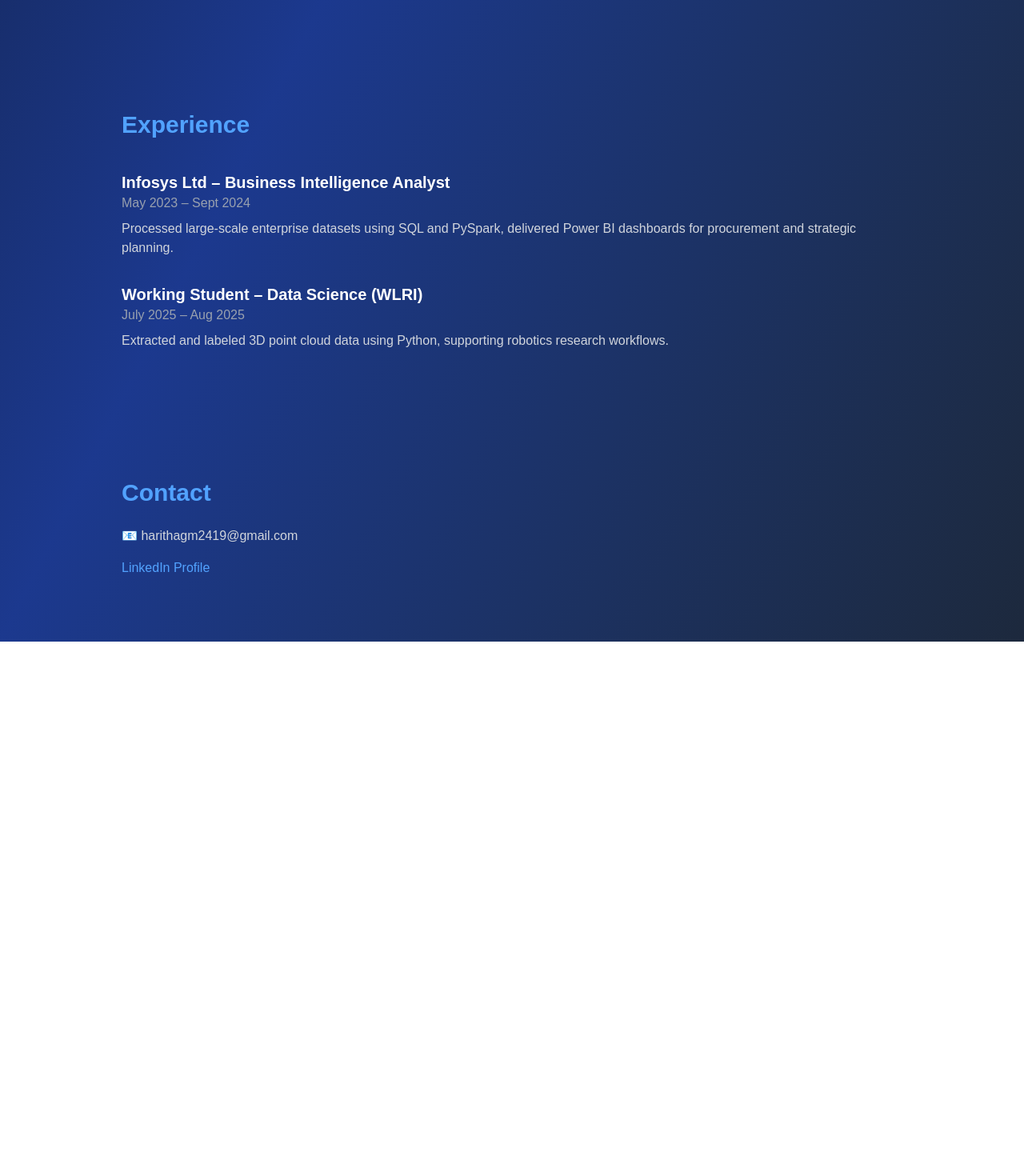
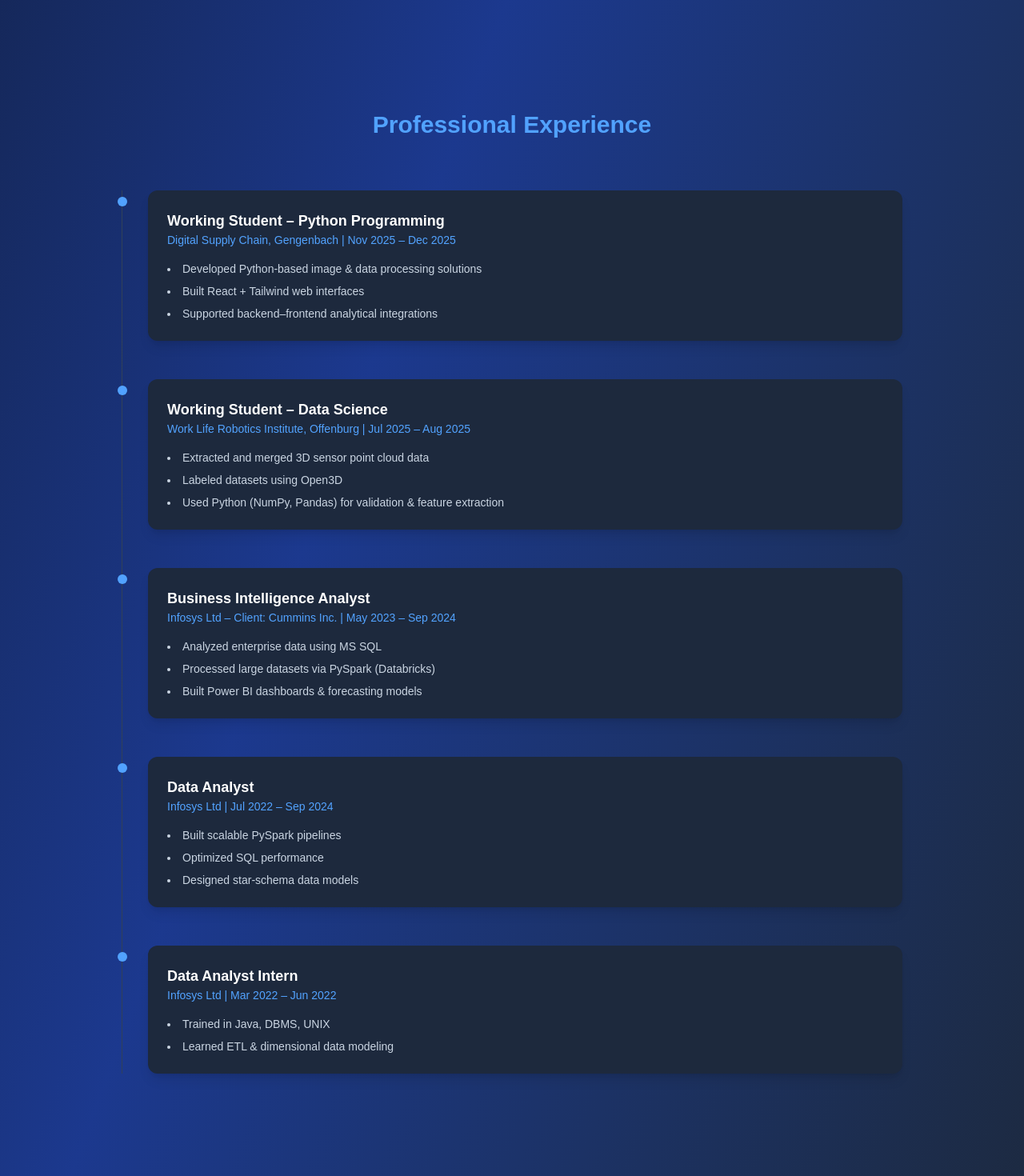
Before and after one commit to harithagm2419/haritha-portfolio_1, a Next.js app: page / in a window 1280 px wide. Shown: the part 1740-3210 px from the top of the page at 80% size. Before the commit the page ends 2542 px from the top, so only its background shows below. Built offline with nearby package versions, Linux system fonts and the light colour scheme.

Commit message:
updated experience section

```diff
--- a/app/page.tsx
+++ b/app/page.tsx
@@ -132,38 +132,114 @@
 
 {/* EXPERIENCE SECTION */}
 <section id="experience" className="py-20 px-6 max-w-5xl mx-auto">
-        <div className="max-w-5xl mx-auto">
-          <h2 className="text-3xl font-semibold mb-10 text-blue-400">
-            Experience
+  <h2 className="text-3xl font-semibold mb-16 text-blue-400 text-center">
+    Professional Experience
   </h2>
 
-          <div className="space-y-8">
+  <div className="relative border-l border-slate-700">
 
-            <div>
-              <h3 className="text-xl font-semibold">
-                Infosys Ltd – Business Intelligence Analyst
+    {/* ITEM 1 */}
+    <div className="mb-12 ml-8">
+      <div className="absolute w-3 h-3 bg-blue-400 rounded-full -left-1.5 mt-2"></div>
+
+      <div className="bg-slate-800 p-6 rounded-xl shadow-lg hover:shadow-xl transition duration-300">
+        <h3 className="text-lg font-semibold text-white">
+          Working Student – Python Programming
         </h3>
-              <p className="text-gray-400">May 2023 – Sept 2024</p>
-              <p className="text-gray-300 mt-2">
-                Processed large-scale enterprise datasets using SQL and PySpark,
-                delivered Power BI dashboards for procurement and strategic planning.
+        <p className="text-sm text-blue-400">
+          Digital Supply Chain, Gengenbach | Nov 2025 – Dec 2025
         </p>
+
+        <ul className="mt-4 text-slate-300 space-y-2 text-sm list-disc list-inside">
+          <li>Developed Python-based image & data processing solutions</li>
+          <li>Built React + Tailwind web interfaces</li>
+          <li>Supported backend–frontend analytical integrations</li>
+        </ul>
+      </div>
     </div>
 
-            <div>
-              <h3 className="text-xl font-semibold">
-                Working Student – Data Science (WLRI)
+    {/* ITEM 2 */}
+    <div className="mb-12 ml-8">
+      <div className="absolute w-3 h-3 bg-blue-400 rounded-full -left-1.5 mt-2"></div>
+
+      <div className="bg-slate-800 p-6 rounded-xl shadow-lg hover:shadow-xl transition duration-300">
+        <h3 className="text-lg font-semibold text-white">
+          Working Student – Data Science
         </h3>
-              <p className="text-gray-400">July 2025 – Aug 2025</p>
-              <p className="text-gray-300 mt-2">
-                Extracted and labeled 3D point cloud data using Python,
-                supporting robotics research workflows.
+        <p className="text-sm text-blue-400">
+          Work Life Robotics Institute, Offenburg | Jul 2025 – Aug 2025
         </p>
+
+        <ul className="mt-4 text-slate-300 space-y-2 text-sm list-disc list-inside">
+          <li>Extracted and merged 3D sensor point cloud data</li>
+          <li>Labeled datasets using Open3D</li>
+          <li>Used Python (NumPy, Pandas) for validation & feature extraction</li>
+        </ul>
+      </div>
+    </div>
+
+    {/* ITEM 3 */}
+    <div className="mb-12 ml-8">
+      <div className="absolute w-3 h-3 bg-blue-400 rounded-full -left-1.5 mt-2"></div>
+
+      <div className="bg-slate-800 p-6 rounded-xl shadow-lg hover:shadow-xl transition duration-300">
+        <h3 className="text-lg font-semibold text-white">
+          Business Intelligence Analyst
+        </h3>
+        <p className="text-sm text-blue-400">
+          Infosys Ltd – Client: Cummins Inc. | May 2023 – Sep 2024
+        </p>
+
+        <ul className="mt-4 text-slate-300 space-y-2 text-sm list-disc list-inside">
+          <li>Analyzed enterprise data using MS SQL</li>
+          <li>Processed large datasets via PySpark (Databricks)</li>
+          <li>Built Power BI dashboards & forecasting models</li>
+        </ul>
+      </div>
+    </div>
+
+    {/* ITEM 4 */}
+    <div className="mb-12 ml-8">
+      <div className="absolute w-3 h-3 bg-blue-400 rounded-full -left-1.5 mt-2"></div>
+
+      <div className="bg-slate-800 p-6 rounded-xl shadow-lg hover:shadow-xl transition duration-300">
+        <h3 className="text-lg font-semibold text-white">
+          Data Analyst
+        </h3>
+        <p className="text-sm text-blue-400">
+          Infosys Ltd | Jul 2022 – Sep 2024
+        </p>
+
+        <ul className="mt-4 text-slate-300 space-y-2 text-sm list-disc list-inside">
+          <li>Built scalable PySpark pipelines</li>
+          <li>Optimized SQL performance</li>
+          <li>Designed star-schema data models</li>
+        </ul>
+      </div>
+    </div>
+
+    {/* ITEM 5 */}
+    <div className="ml-8">
+      <div className="absolute w-3 h-3 bg-blue-400 rounded-full -left-1.5 mt-2"></div>
+
+      <div className="bg-slate-800 p-6 rounded-xl shadow-lg hover:shadow-xl transition duration-300">
+        <h3 className="text-lg font-semibold text-white">
+          Data Analyst Intern
+        </h3>
+        <p className="text-sm text-blue-400">
+          Infosys Ltd | Mar 2022 – Jun 2022
+        </p>
+
+        <ul className="mt-4 text-slate-300 space-y-2 text-sm list-disc list-inside">
+          <li>Trained in Java, DBMS, UNIX</li>
+          <li>Learned ETL & dimensional data modeling</li>
+        </ul>
+      </div>
     </div>
 
   </div>
-        </div>
 </section>
+
 
       {/* CONTACT SECTION */}
       <section id="contact" className="py-20 px-6 max-w-5xl mx-auto">
```
Lines whose indentation alone changed are shown as unchanged.
